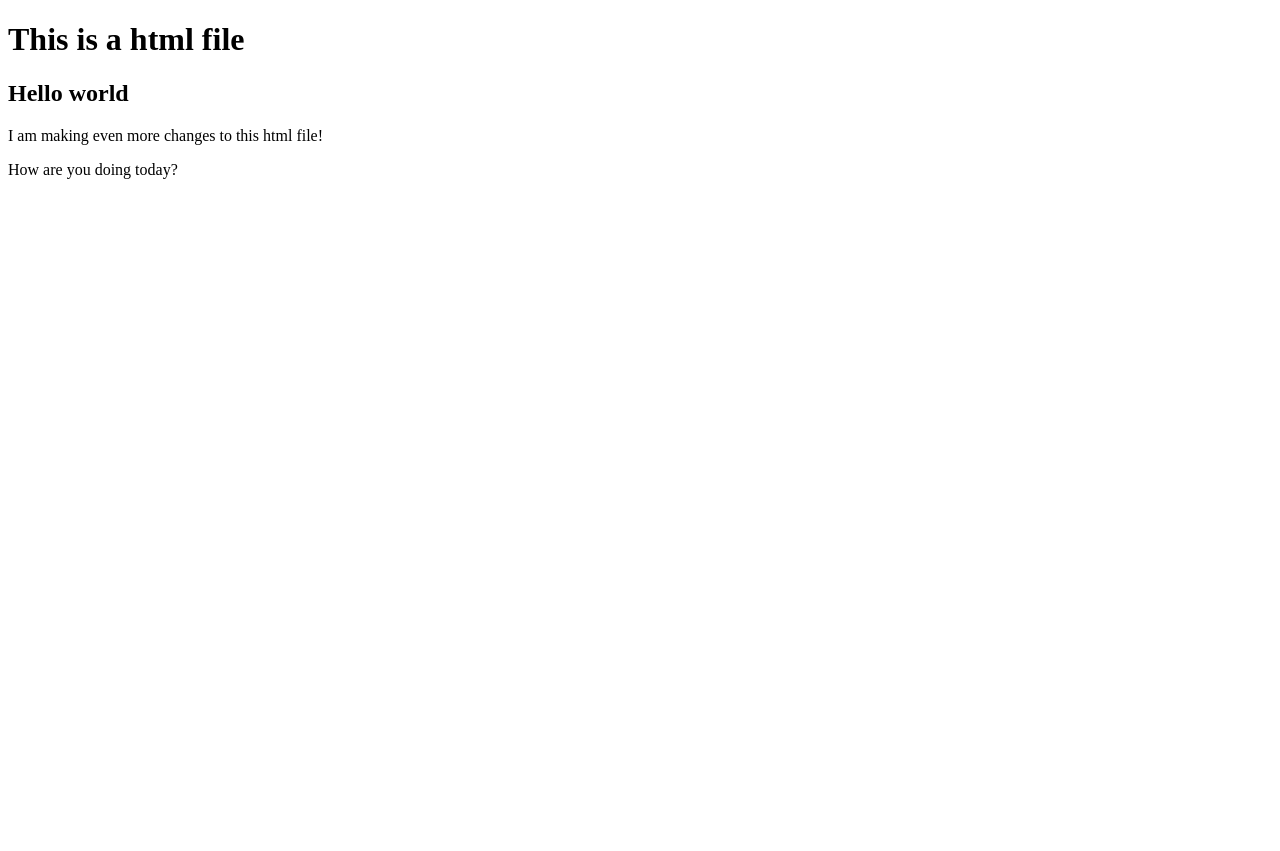
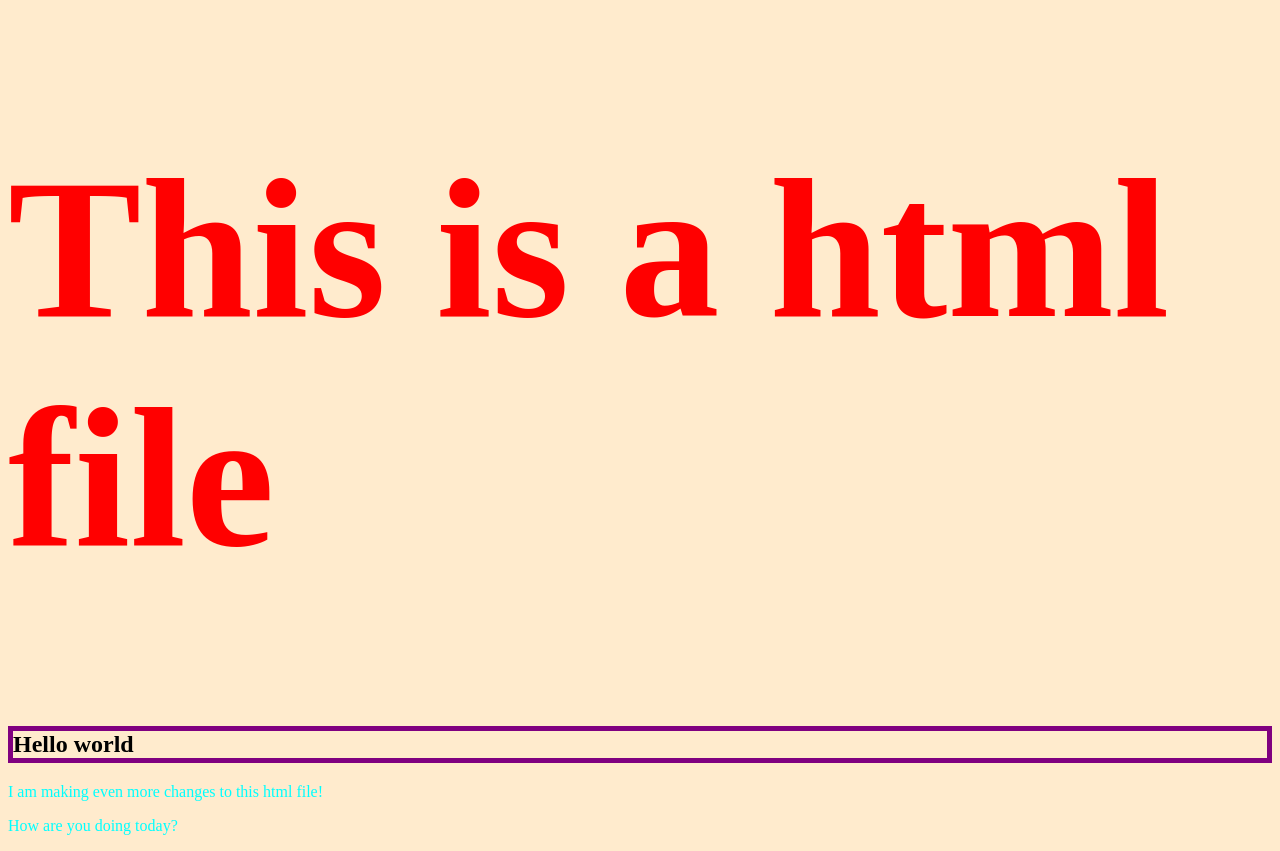
Before and after one commit to Ethaneleavitt/source-control-project, a plain HTML site: page index.html in a window 1280 px wide. Before the commit the page ends 800 px from the top, so only its background shows below. Drawn offline with Linux system fonts and the light colour scheme.

Commit message:
forgot to link css to html

```diff
--- a/index.html
+++ b/index.html
@@ -1,5 +1,6 @@
 <!DOCTYPE html>
 <head>
+    <link type="text/css" rel="stylesheet" href="main.css">
     <title>index.html</title>
 </head>
 <body>
```
